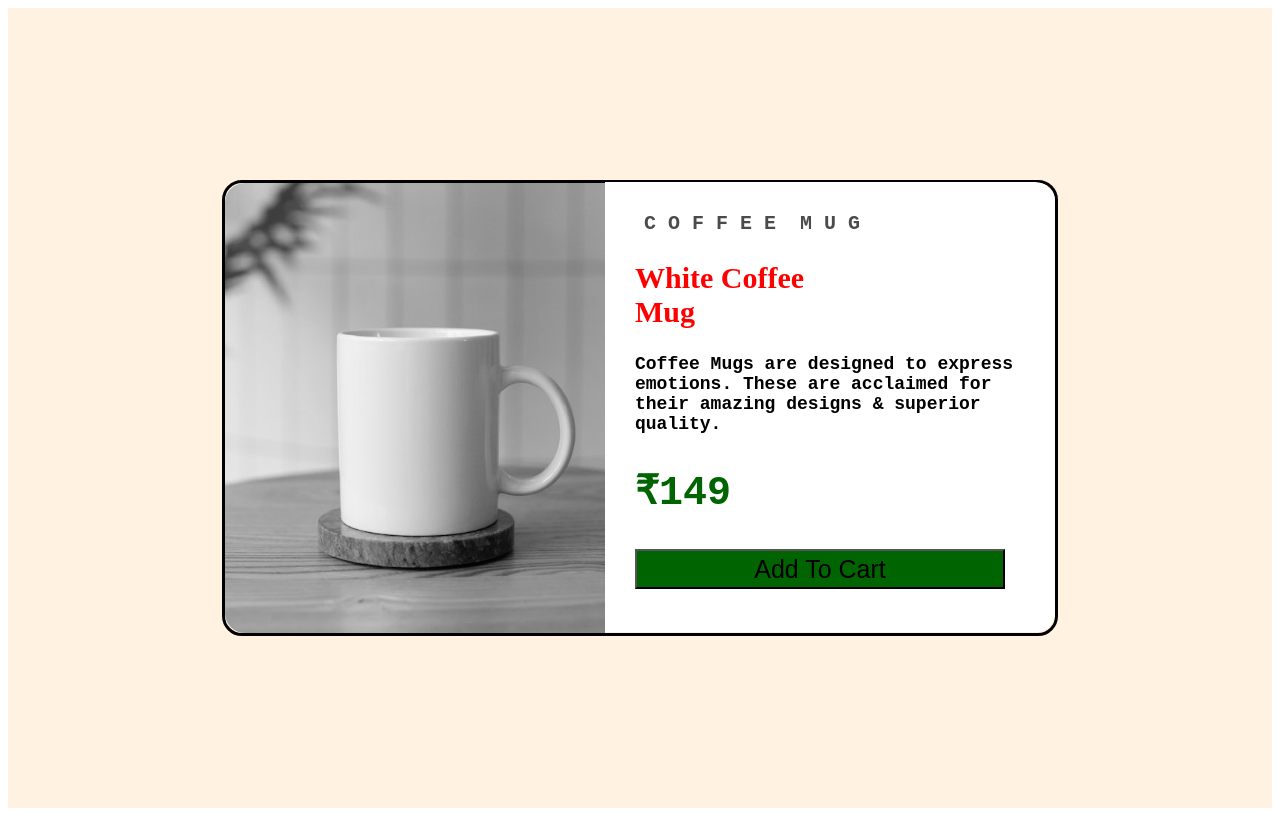
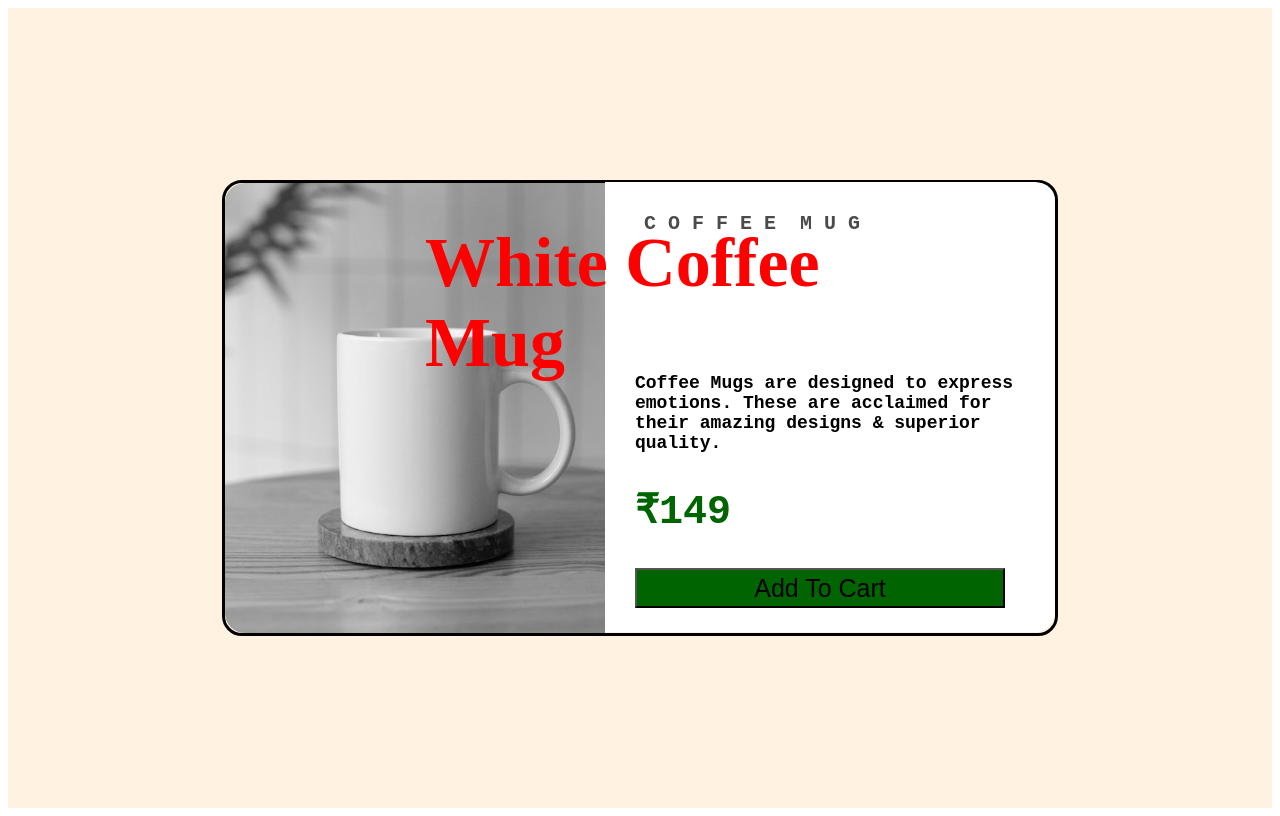
Before and after one commit to Princegoswami160/COFFEE_MUG, a plain HTML site: page index.html in a window 1280 px wide. In both pictures the pointer is over the element 845 px from the left and 303 px from the top of the page. Drawn offline with Linux system fonts and the light colour scheme.

Commit message:
Update styles.css

```diff
--- a/styles.css
+++ b/styles.css
@@ -57,8 +57,7 @@
     transition: 2s;
 }
 .t1:hover{
-/*     transform: scale(2,2); */
-    font-size:30px;
+    transform: scale(2,2);
     color: red;
 }
 .t2{
```
